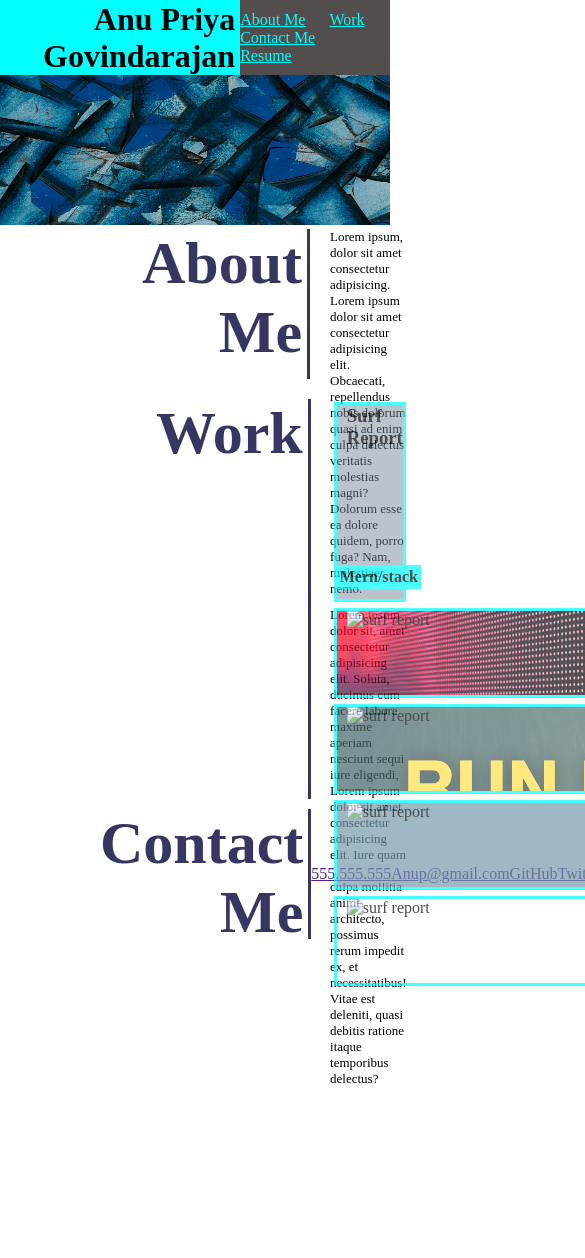
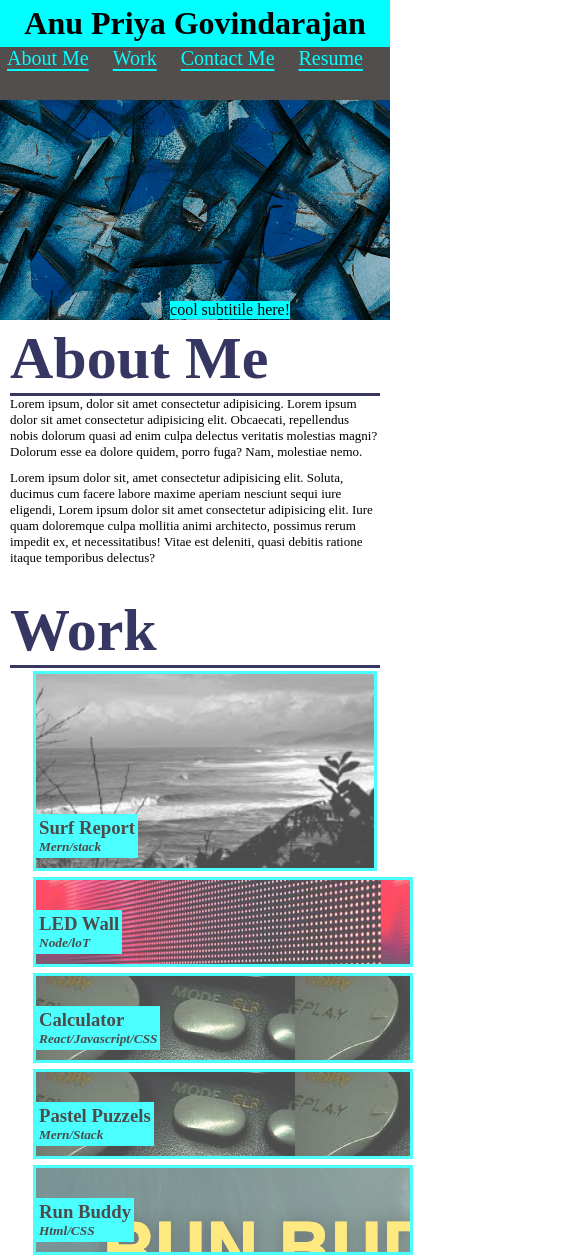
Before and after one commit to anup2307/Portfolio, a plain HTML site: page index.html in a window 390 px wide. Shown: the top 1258 px of the page, 585 px wide, since content can reach past the window. Before the commit the page ends 1087 px from the top, so only its background shows below. Drawn offline with Linux system fonts and the light colour scheme.

Commit message:
added media queries for viewport changes

```diff
--- a/assets/style.css
+++ b/assets/style.css
@@ -27,10 +27,13 @@ header ul{
 header nav ul li {
     display: inline-block;
     margin-right: 20px;
+    height: auto;
 }
 
 header nav ul li a{
     color: aqua;
+    text-decoration-line: underline;
+    text-underline-offset: 4px;
 }
 /* Learnt from Codepen Website*/
 .navhover li a {
@@ -56,8 +59,8 @@ header nav ul li a{
     position: absolute;
     background-color: aqua;
     color: black;
-    left:1290px;
-    bottom: 480px;
+    right:100px;
+    bottom: 525px;
 }
 .aboutme,
 .contacts,
@@ -79,7 +82,7 @@ header nav ul li a{
     font-size: 60px;
     text-align: right;
     padding-right: 5px;
-    flex-basis: 300px;
+    /* flex-basis: 300px; */
 }
 
 .aboutme p{
@@ -123,21 +126,51 @@ header nav ul li a{
 .img1{
     flex-basis: 75%;
     height: 200px;
-    background-color: rgba(119, 136, 153, 0.701);
     position: relative;
+    background-image: url("./surfreport.jpeg");
+    background-repeat: no-repeat;
+    background-size: cover;
     opacity: 0.7;
 }
 
-.img1 p {
+/* .img1::before{
+    content: "";
+
+    background-size: cover;
+      position: absolute;
+      top: 0px;
+      right: 0px;
+      bottom: 0px;
+      left: 0px;
+
+} */
+
+
+.img1 .label1,
+.img2 .label2,
+.img3 .label3,
+.img4 .label4,
+.img5 .label5
+ {
     position: absolute;
-   bottom: 10px;
+    bottom: 10px;
     left:0;
     padding: 3px;
     font-weight: bold;
     font-family: serif;
     background-color: aqua;
+}
+/* .img1 .label1{
+    position: relative;
+    bottom: 10px;
+    left:0;
+    padding: 3px;
+    font-weight: bold;
+    font-family: serif;
+    background-color: aqua;
+    background-size: contain;} */
 
-}
+
 .ids:hover{
     opacity: 1;
     cursor: pointer;
@@ -146,20 +179,31 @@ header nav ul li a{
 .img2{
     background-image: url("./led-wall.jpeg");
     opacity: 0.7;
+    position: relative;
 }
 
 .img3{
-    background-image: url("./run-buddy.png");
+    background-image: url("./calculator.jpeg");
+
     opacity: 0.7;
+    position: relative;
 }
 
 .img4{
-    background-color: rgba(117, 152, 171, 0.989);
+    background-image: url("./calculator.jpeg");
     opacity: 0.7;
+    position: relative;
 }
 
 .img5{
+    background-image: url("./run-buddy.png");
     opacity: 0.7;
+    position: relative;
+}
+
+.ids > * p{
+    font-style: italic;
+    font-size: smaller;
 }
 
 .contacts{
@@ -188,9 +232,93 @@ header nav ul li a{
     background:  linear-gradient( white 50%, aqua 50%, aqua);
     background-size: 100% 200%;
     transition: background .4s;
+    text-decoration-line: underline;
+    text-underline-offset: 4px;
   }
 
   .navcontacts  a:hover {
     background-position: 100% 100%;
     color: black;
   }
+
+@media screen and (max-width: 768px) {
+    header{
+        flex-direction: column;
+        align-items: center;
+        justify-content: flex-start;
+        height: 100px;
+    }
+
+    header h1{
+        flex-basis: auto;
+        width: 100%;
+        text-align: center;
+    }
+
+    header nav ul li a{
+      font-size: 20px;
+    }
+    .bgimage img{
+        height: 220px;
+    }
+
+    /* .bgimage p{
+    display: inline-flex;
+    font-size: 20px;
+    } */
+    .aboutme,
+    .contacts,
+    .work{
+    margin-left: 10px;
+    margin-right: 10px;
+    }
+
+    .aboutme,
+    .work,
+    .contacts,
+    .navcontacts{
+        flex-direction: column;
+        justify-content: flex-start;
+    }
+
+    .aboutme h2,
+    .work h2,
+    .contacts h2
+    {
+        text-align: left;
+        border-bottom:3px solid rgba(52, 52, 96, 0.99) ;
+        border-right: 0px;
+    }
+
+    .aboutme h2,
+    .work h2{
+        padding-left: 0;
+    }
+    .aboutme,
+    .work{
+        height: auto;
+    }
+
+    /* .ids .img1{
+        margin-left: 0;
+        /* text-align: left;
+    } */
+    .aboutme p{
+        margin-left: 0;
+        /* overflow: hidden; */
+    }
+    .navcontacts{
+        align-items: flex-start;
+        justify-content: space-between;
+
+    }
+    .navcontacts a{
+        font-size: 25px;
+        padding: 5px;
+    }
+
+    .contacts{
+       height: 350px;
+
+    }
+}
--- a/index.html
+++ b/index.html
@@ -37,20 +37,34 @@
             <h2>Work</h2>
             <div class="images">
                 <div class="ids img1">
+                    <div class="label1">
                         <h3>Surf Report</h3>
                          <p>Mern/stack</p>
                     </div>
+                </div>
                 <div class="ids img2">
-                    <img src="" alt="surf report">
+                    <div class="label2">
+                        <h3>LED Wall</h3>
+                        <p>Node/loT</p>
+                    </div>
                 </div>
                 <div class="ids img3">
-                    <img src="" alt="surf report">
+                    <div class="label3">
+                        <h3>Calculator</h3>
+                        <p>React/Javascript/CSS</p>
+                    </div>
                 </div>
                 <div class="ids img4">
-                    <img src="" alt="surf report">
+                    <div class="label4">
+                        <h3>Pastel Puzzels</h3>
+                        <p>Mern/Stack</p>
+                    </div>
                 </div>
                 <div class="ids img5">
-                    <img src="" alt="surf report">
+                    <div class="label5">
+                        <h3>Run Buddy</h3>
+                        <p>Html/CSS</p>
+                    </div>
                 </div>
             </div>
         </section>
```
Also changed, not shown: assets/calculator.jpeg (added), assets/surfreport.jpeg (added). Lines whose indentation alone changed are shown as unchanged.
